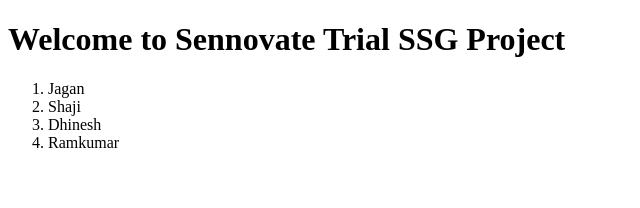
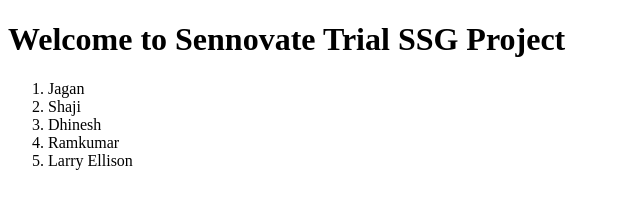
Before and after one commit to TrialSSG/TestOrgRepo, a plain HTML site: page Sample/WebContent/index.html in a window 1280 px wide. Shown: the whole page, without its empty margins (0-640 px from the left). Drawn offline with Linux system fonts and the light colour scheme.

Commit message:
Added Larry by Shaji

```diff
--- a/Sample/WebContent/index.html
+++ b/Sample/WebContent/index.html
@@ -11,6 +11,7 @@
 <li>Shaji</li>
 <li>Dhinesh</li>
 <li>Ramkumar</li>
+<li>Larry Ellison</li>
 </ol>
 </body>
 </html>
```
